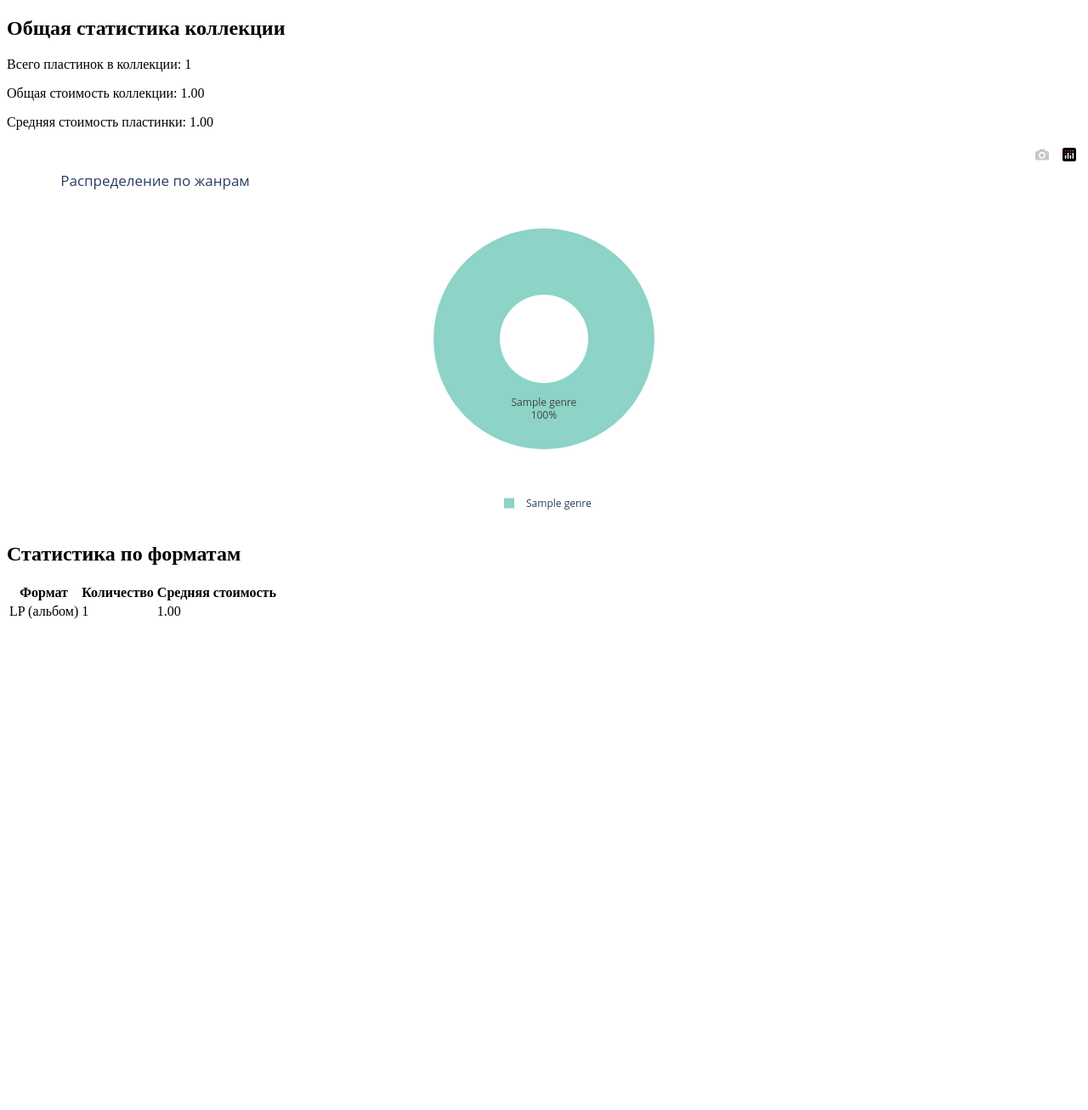
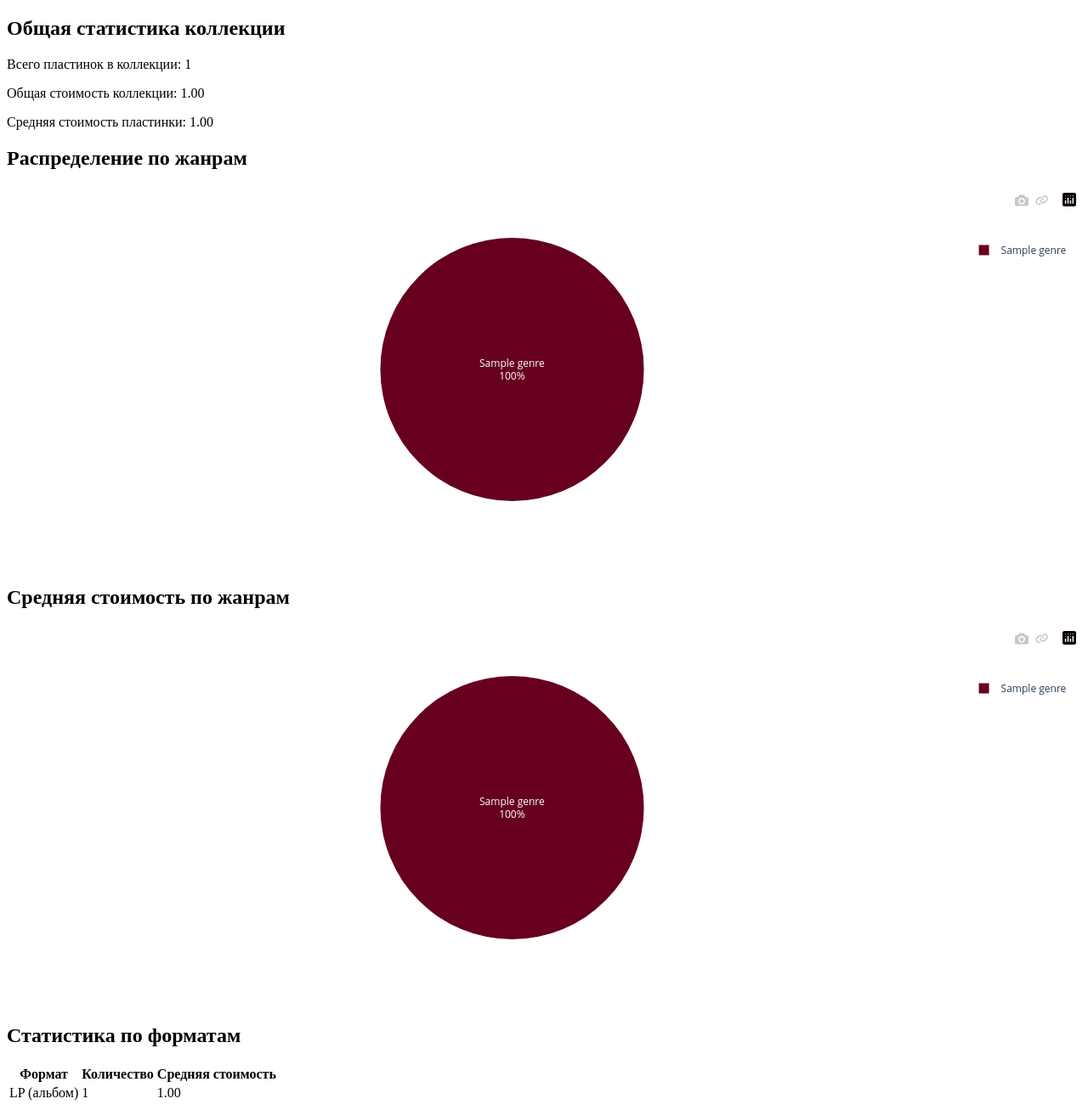
Before and after one commit to Dana8378/vinyl-tracker, a Django app: page /statistics/ in a window 1280 px wide. Shown: the part 29-1336 px from the top of the page at 85% size. Before the commit the page ends 758 px from the top, so only its background shows below. Run offline with Django 5.2, Linux system fonts and the light colour scheme; a user stored in the database is signed in; tables that the repository leaves empty hold one stand-in row (values such as "Sample post"); some libraries are stand-ins or nearby versions.

Commit message:
fixed an error in the quantity graph by genre, created a graph of the average cost by genre

```diff
--- a/templates/vinyl/statistic.html
+++ b/templates/vinyl/statistic.html
@@ -21,7 +21,12 @@
     </div>
 
     <div>
+        <h2>Распределение по жанрам</h2>
         {{ chart_data.genre_count_chart|safe }}
+    </div>
+    <div>
+        <h2>Средняя стоимость по жанрам</h2>
+        {{ chart_data.genre_value_chart|safe }}
     </div>
 
     <div>
--- a/vinyl/views.py
+++ b/vinyl/views.py
@@ -52,7 +52,8 @@ def statistics(request):
         stat['format_display'] = format_choices.get(stat['format'], stat['format'])
 
     chart_data = {
-        'genre_count_chart': get_genre_count(request.user)
+        'genre_count_chart': get_genre_count(request.user),
+        'genre_value_chart': get_genre_value(request.user)
     }
 
     context = {
@@ -132,28 +133,56 @@ def get_genre_count(user):
     data = []
 
     for genre in genres:
-        count = genre.vinylrecord_set.filter(user=user).count()
+        records = genre.vinylrecord_set.filter(user=user)
+        count = records.count()
         if count > 0:
             data.append({
                 'genre': genre.name,
                 'count': count
             })
-
     if not data:
         return "<p class='text-muted'>Нет данных по жанрам</p>"
 
     df = pd.DataFrame(data)
-
-    fig = px.pie(df, values='count', names='genre', title='Распределение по жанрам',
-                 hole=0.4, color_discrete_sequence=px.colors.qualitative.Set3)
+    df['count'] = df['count'].astype(int)
+    fig = px.pie(df, values='count', names='genre',
+                 color_discrete_sequence=px.colors.sequential.RdBu)
 
     fig.update_traces(textposition='inside', textinfo='percent+label',
         hovertemplate="<b>%{label}</b><br>" +
                       "Количество: %{value}<br>" +
-                      "Доля: %{percent}<br>" +
                       "<extra></extra>")
 
-    fig.update_layout(showlegend=True,
-                      legend=dict(orientation="h", yanchor="bottom", y=-0.3, xanchor="center", x=0.5), height=450)
+    fig.update_layout(showlegend=True, height=450)
 
-    return pio.to_html(fig, full_html=False, include_plotlyjs=False)
+    return pio.to_html(fig, full_html=False, include_plotlyjs=True)
+
+
+def get_genre_value(user):
+    genres = Genre.objects.all()
+    data = []
+    for genre in genres:
+        user_records = genre.vinylrecord_set.filter(user=user)
+        if user_records.exists():
+            avg_value = user_records.aggregate(avg=Avg('estimated_value'))['avg'] or 0
+            if avg_value > 0:
+                data.append({
+                    'genre': genre.name,
+                    'avg_value': avg_value,
+                })
+
+    if not data:
+        return "<p class='text-muted'>Нет данных по стоимости жанров</p>"
+
+    df = pd.DataFrame(data)
+    fig = px.pie(df, values='avg_value', names='genre',
+                 color_discrete_sequence=px.colors.sequential.RdBu)
+
+    fig.update_traces(textposition='inside', textinfo='percent+label',
+        hovertemplate="<b>%{label}</b><br>" +
+                      "Средняя стоимость: %{value:.0f} ₽<br>" +
+                      "<extra></extra>")
+
+    fig.update_layout(showlegend=True, height=450)
+
+    return pio.to_html(fig, full_html=False, include_plotlyjs=True)
```
